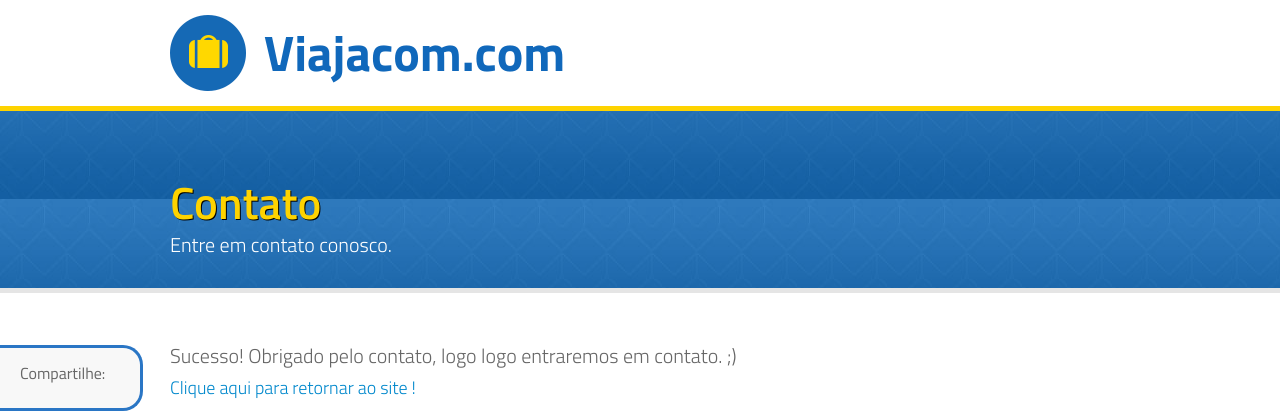
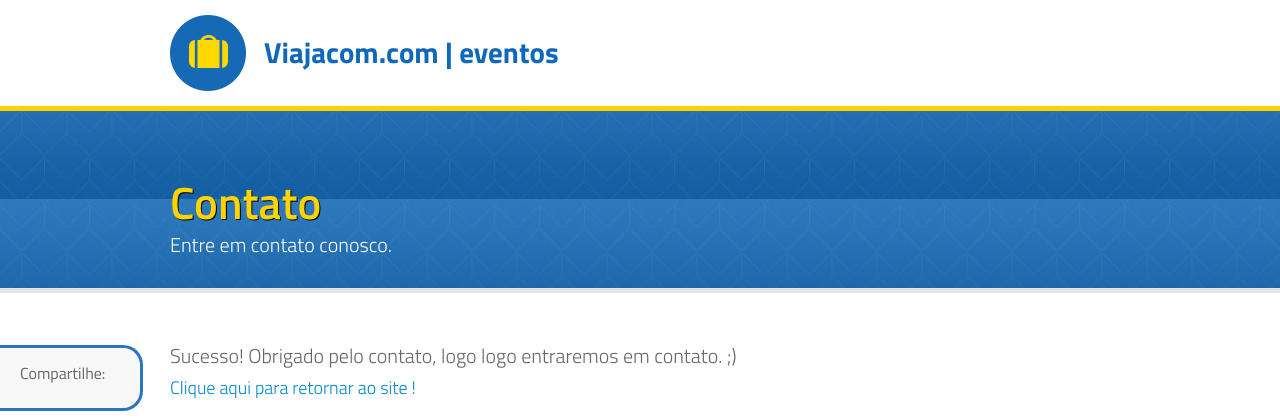
Before and after one commit to intip/site-eventos, a Django app: page /contato/sucesso/ in a window 1280 px wide. Shown: the top 420 px of the page. Run offline with Django 3.2, Linux system fonts and the light colour scheme.

Commit message:
Altera titulo do topo

```diff
--- a/core/static/css/estilos.css
+++ b/core/static/css/estilos.css
@@ -119,7 +119,7 @@ textarea, input[type="text"], input[type="password"], input[type="datetime"], in
 /* -- Topo -- */
 .topo {position: fixed; z-index:100; background: #fff; width:100%;border-bottom:5px solid #FED300;}
 .topo .container {padding: 15px 0; position: relative}
-.logo-viaja .title {font-size: 50px; font-weight:700; float: left; margin: 27px 0 0 18px; color: #1068BB}
+.logo-viaja .title {font-size: 29px; font-weight:700; float: left; margin: 27px 0 0 18px; color: #1068BB}
 .logo-viaja .title a{color:#1068BB;}
 .logo-viaja .title a:hover{text-decoration: none;color:#FBD200;}
 .menu {float:right; margin: -14px 0 0 0; background: #fff; border-radius:0 0 10px 15px}
--- a/core/templates/base.html
+++ b/core/templates/base.html
@@ -65,7 +65,7 @@
             <!-- Logo -->
             <div class="logo-viaja pull-left">
                 <span class="logo pull-left"></span>
-                <span class="title"><a href="/">Viajacom.com</a></span>
+                <span class="title"><a href="/">Viajacom.com | eventos</a></span>
             </div>
 
             <!-- Navegação - Fixo -->
```
